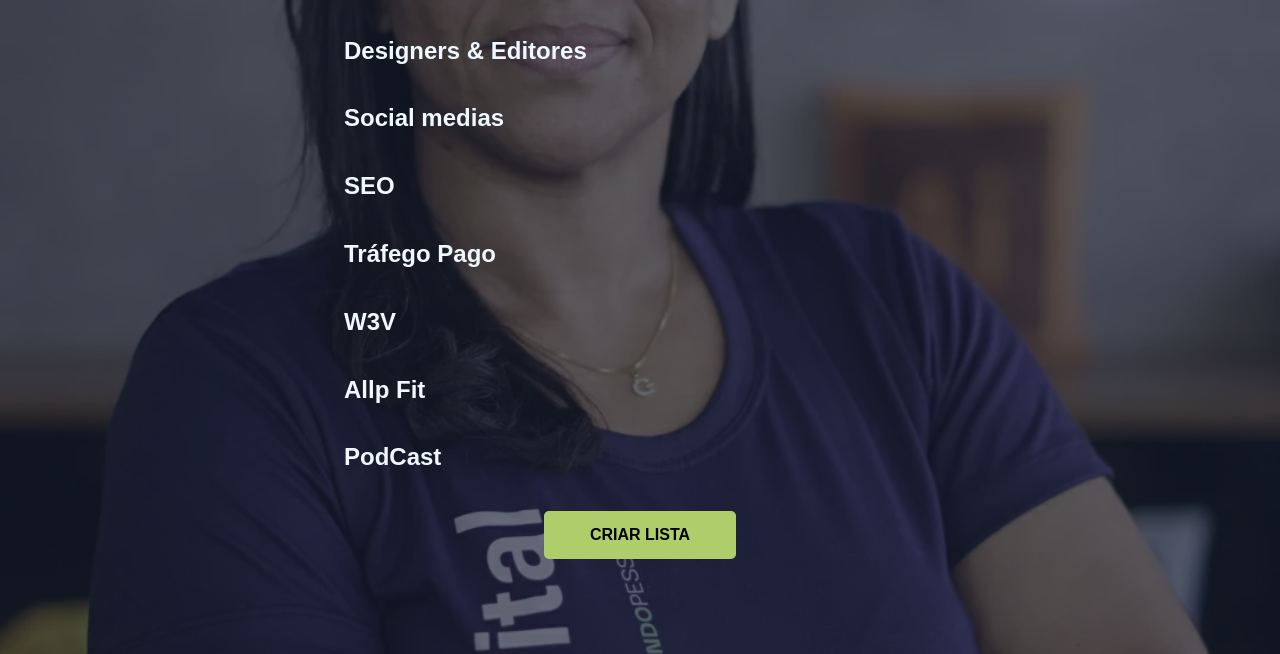
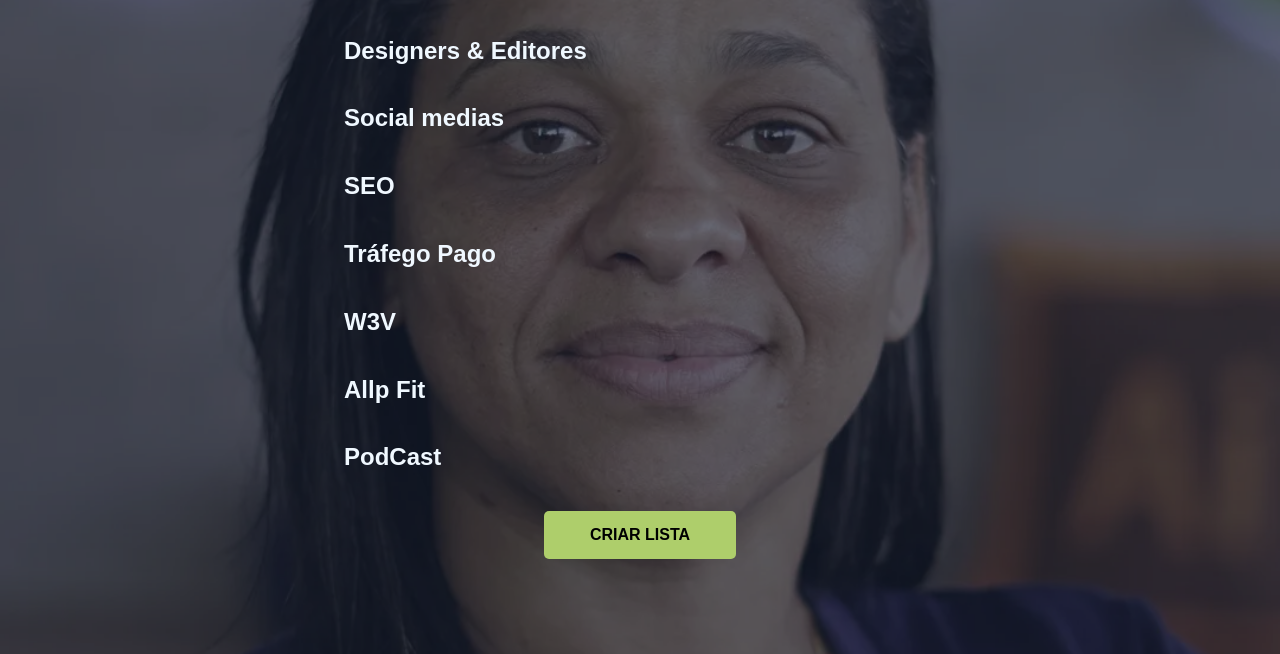
Before and after one commit to Samuel-885/Apppao, a plain HTML site: page index.html in a window 1280 px wide. Shown: the part 146-800 px from the top of the page. Drawn offline with Linux system fonts and the light colour scheme.

Commit message:
novafoto

```diff
--- a/index.html
+++ b/index.html
@@ -12,7 +12,7 @@
 
 </head>
 <body>
-    <img src="Gislaine3.webp" class="background-image" alt="Imagem de Fundo">
+    <img src="Gislaine2.webp" class="background-image" alt="Imagem de Fundo">
     <div class="container">
         <h1 style="color:#AECE6B">GALERA DO PÃO</h1>
         <div id="teams" class="team-list"></div>
```
